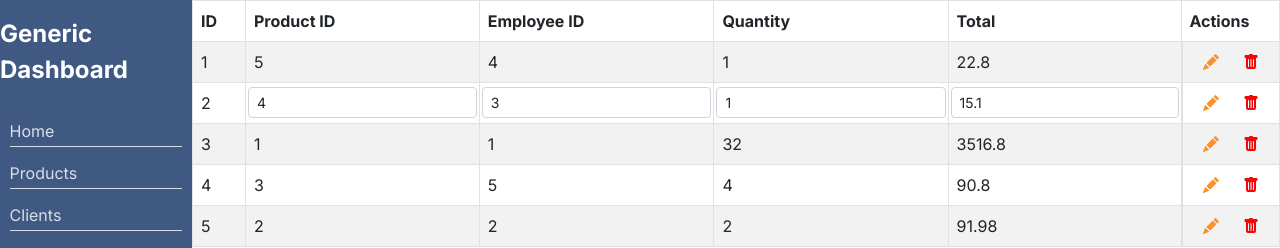
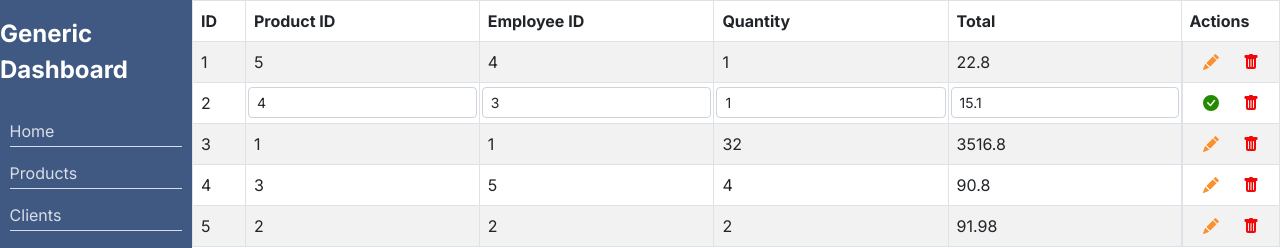
Before and after one commit to luis-saes/generic-dashboard, a React (Create React App) app in the folder front-end/: page /sales in a window 1280 px wide. Both pictures are taken after a click on the element 1210 px from the left and 103 px from the top of the page. Shown: the top 248 px of the page. Built offline with nearby package versions, Linux system fonts and the light colour scheme.

Commit message:
completing edition validation and icon-change

```diff
--- a/front-end/src/components/Tables/GenericTable.tsx
+++ b/front-end/src/components/Tables/GenericTable.tsx
@@ -1,9 +1,10 @@
-import React, { useState, useInsertionEffect } from "react";
+import React, { useState } from "react";
 import Table from "react-bootstrap/Table";
 import Form from "react-bootstrap/Form";
 import Toast from "react-bootstrap/Toast";
 import Pencil from "../../assets/pencil-fill.svg";
 import Trash from "../../assets/trash-fill.svg";
+import Check from "../../assets/check-circle-fill.svg";
 import styles from "./GenericTable.module.css";
 
 type PrivateProps = {
@@ -22,10 +23,6 @@ const GenericTable = (props: PrivateProps) => {
   const [toastMessage, setToastMessage] = useState<string>("");
 
   const headArrayLength: number = props.headArray.length;
-
-  useInsertionEffect(() => {
-    console.log(editTempData);
-  }, [editTempData]);
 
   const isEditing = (boolArr: boolean[]) => {
     let isEditing: boolean = false;
@@ -51,12 +48,8 @@ const GenericTable = (props: PrivateProps) => {
     if (edited[index]) {
       setEdited([...edited.slice(0, index), false, ...edited.slice(index + 1)]);
       props.editLine(index, editTempData);
-
-      //TODO pencil icon to save
     } else {
       setEdited([...edited.slice(0, index), true, ...edited.slice(index + 1)]);
-
-      //TODO save icon to pencil
     }
 
     let tempArr: any = [];
@@ -81,6 +74,12 @@ const GenericTable = (props: PrivateProps) => {
       event.target.value,
       ...editTempData.slice(j + 1),
     ]);
+  };
+
+  const changePencil = (index: number): boolean => {
+    const [currentEditing, editingIndex] = isEditing(edited);
+    if (currentEditing && editingIndex === index) return true;
+    return false;
   };
 
   let tableBody = props.dataArray.map((array, i) => {
@@ -119,7 +118,11 @@ const GenericTable = (props: PrivateProps) => {
         })}
         <td className={styles.actions}>
           <div className={styles.wrapper} onClick={() => editHandler(i)}>
-            <img src={Pencil} alt="pencil icon" className={styles.icon} />
+            {changePencil(i) ? (
+              <img src={Check} alt="check icon" className={styles.icon} />
+            ) : (
+              <img src={Pencil} alt="pencil icon" className={styles.icon} />
+            )}
           </div>
           <div className={styles.wrapper} onClick={() => deleteHandler(i)}>
             <img src={Trash} alt="trash icon" className={styles.icon} />
```
Also changed, not shown: front-end/src/assets/check-circle-fill.svg (added).
